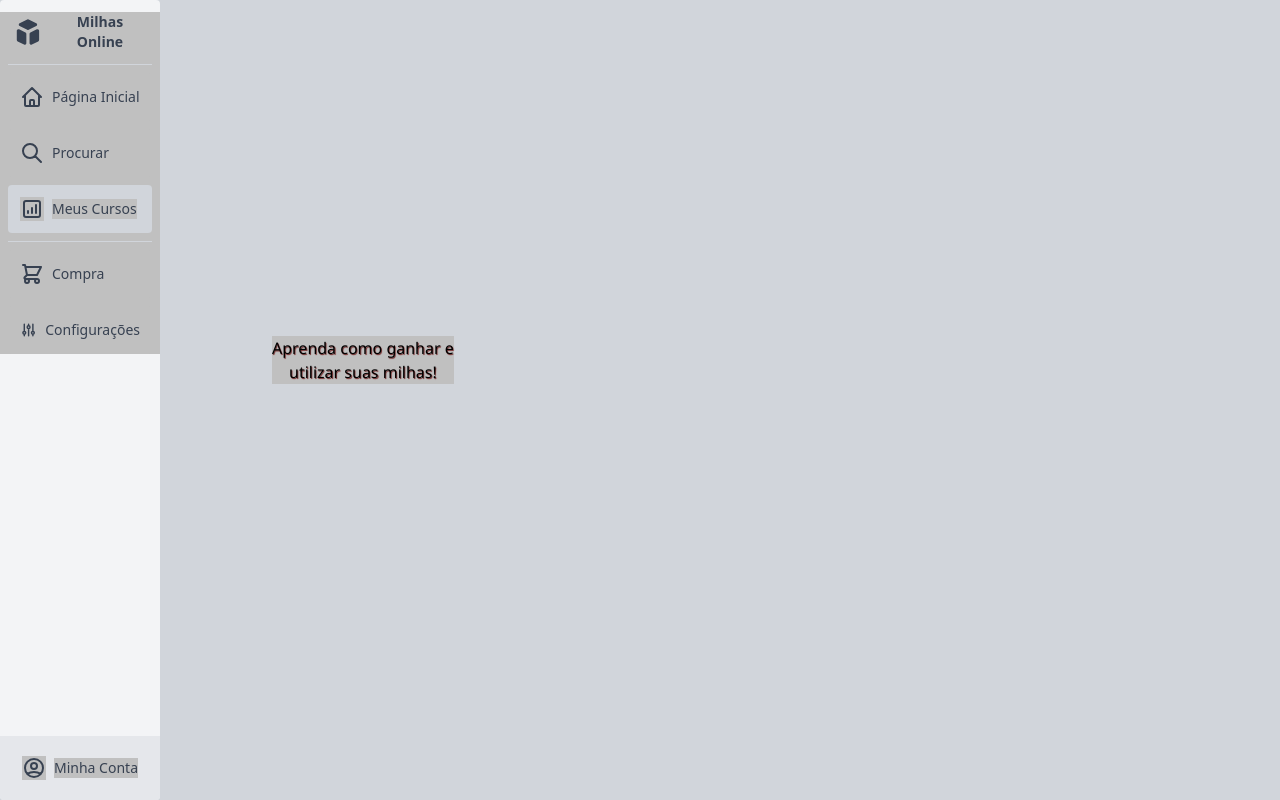
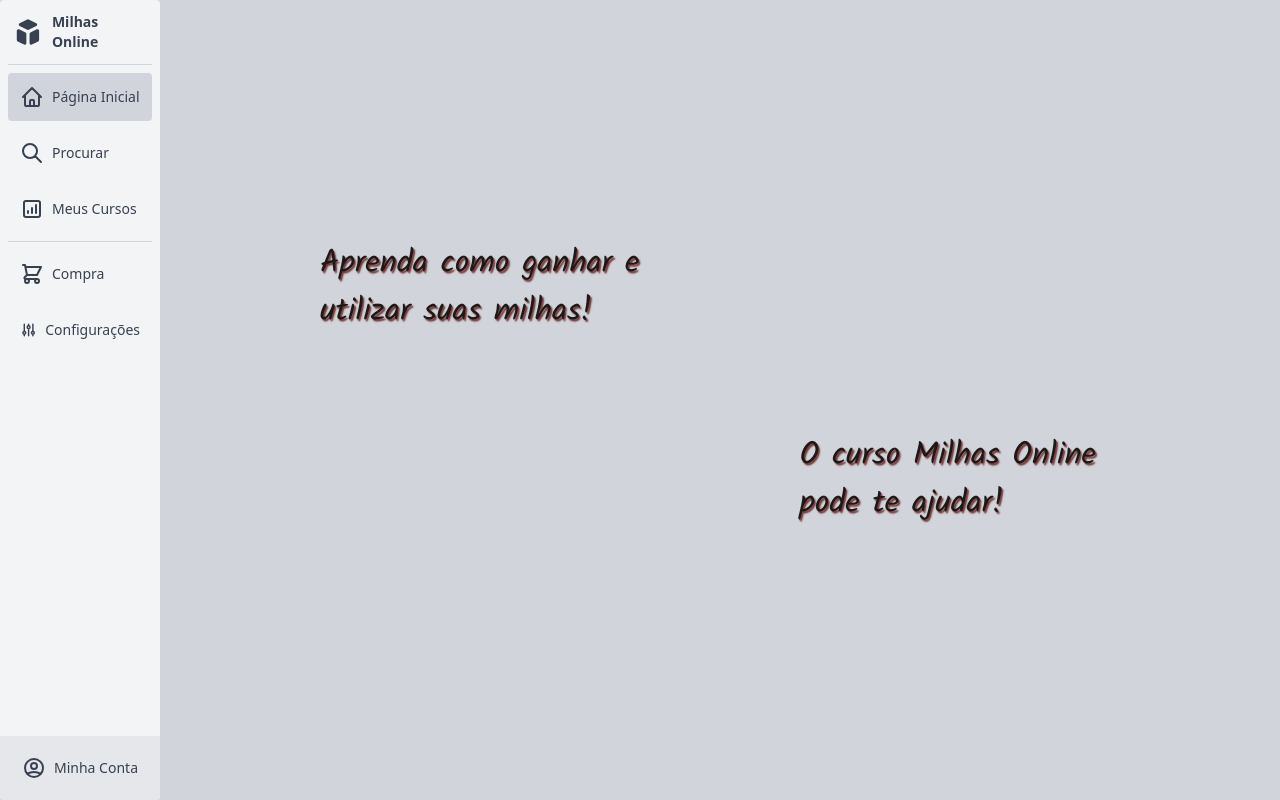
Before and after one commit to Igorrosiak/Miles-WebSite, a plain HTML site: page paginainicial.html in a window 1280 px wide. Drawn offline with nearby package versions, Linux system fonts and the light colour scheme.

Commit message:
arrumando interação

```diff
--- a/css_pg_inicial/style.css
+++ b/css_pg_inicial/style.css
@@ -1,20 +1,21 @@
-*{
-    margin: 0;
-    padding: 0;
-    background-color: rgb(192, 192, 192);
-    text-align: center;
+@import url('https://fonts.googleapis.com/css2?family=Kalam&display=swap');
+
+#cima{
+    text-shadow: 0.05em 0.05em 0.05em rgb(119, 47, 47);
+    font-size: 2em;
+    color: rgb(27, 26, 25);
+    margin-bottom: 7em;
+    margin-left: 5em;
+    font-family: 'Kalam', cursive;
 }
 
-h1{
-    margin-top: 2em;
-    font-family: 'Segoe UI', Tahoma, Geneva, Verdana, sans-serif;
+#baixo{
     text-shadow: 0.05em 0.05em 0.05em rgb(119, 47, 47);
-    font-size: 5em;
-}
-
-ul{
-    margin-top: 2em;
-    color: black;
+    font-size: 2em;
+    color: rgb(27, 26, 25);
+    margin-top: 5em;
+    margin-left: 5em;
+    font-family: 'Kalam', cursive;
 }
 
 .h2{
--- a/paginainicial.html
+++ b/paginainicial.html
@@ -5,18 +5,8 @@
     <meta http-equiv="X-UA-Compatible" content="IE=edge">
     <meta name="viewport" content="width=device-width, initial-scale=1.0">
     <title>Página Inicial</title>
-    <link rel="stylesheet" href="/css_pg_inicial/style.css">
     <link href="https://cdnjs.cloudflare.com/ajax/libs/tailwindcss/2.0.1/tailwind.min.css" rel="stylesheet">
-    <style>
-        .rotate-45 {
-            --transform-rotate: 45deg;
-            transform: rotate(45deg);
-        }
-
-        .group:hover .group-hover\:flex {
-            display: flex;
-        }
-    </style>
+    <link rel="stylesheet" href="./css_pg_inicial/style.css">
 </head>
 <body class="flex items-center w-screen h-screen p-10 space-x-6 bg-gray-300" style="padding: 0;">
 
@@ -30,7 +20,7 @@
 		</a>
 		<div class="w-full px-2">
 			<div class="flex flex-col items-center w-full mt-3 border-t border-gray-300">
-				<a class="flex items-center w-full h-12 px-3 mt-2 rounded hover:bg-gray-300" href="paginainicial.html">
+				<a class="flex items-center w-full h-12 px-3 mt-2 bg-gray-300 rounded" href="paginainicial.html">
 					<svg class="w-6 h-6 stroke-current" xmlns="http://www.w3.org/2000/svg" fill="none" viewBox="0 0 24 24" stroke="currentColor">
 						<path stroke-linecap="round" stroke-linejoin="round" stroke-width="2" d="M3 12l2-2m0 0l7-7 7 7M5 10v10a1 1 0 001 1h3m10-11l2 2m-2-2v10a1 1 0 01-1 1h-3m-6 0a1 1 0 001-1v-4a1 1 0 011-1h2a1 1 0 011 1v4a1 1 0 001 1m-6 0h6" />
 					</svg>
@@ -42,7 +32,7 @@
 					</svg>
 					<span class="ml-2 text-sm font-medium">Procurar</span>
 				</a>
-				<a class="flex items-center w-full h-12 px-3 mt-2 bg-gray-300 rounded" href="meuscursos.html">
+				<a class="flex items-center w-full h-12 px-3 mt-2 rounded hover:bg-gray-300" href="meuscursos.html">
 					<svg class="w-6 h-6 stroke-current" xmlns="http://www.w3.org/2000/svg" fill="none" viewBox="0 0 24 24" stroke="currentColor">
 						<path stroke-linecap="round" stroke-linejoin="round" stroke-width="2" d="M16 8v8m-4-5v5m-4-2v2m-2 4h12a2 2 0 002-2V6a2 2 0 00-2-2H6a2 2 0 00-2 2v12a2 2 0 002 2z" />
 					</svg>
@@ -73,8 +63,11 @@
 	</div>
 	<!-- Component End  -->
 
-    <h1 style="margin-bottom: 5em; margin-left: 7em;">Aprenda como ganhar e <br> utilizar suas milhas!</h1>
+    <h1 id="cima">Aprenda como ganhar e <br> utilizar suas milhas!</h1>
 
+    <h1 id="baixo">O curso Milhas Online <br> pode te ajudar!</h1>
+
+    <script src="./css_pg_inicial/js.js"></script>
 
 </body>
 </html>
```
Also changed, not shown: aula1.html (+0 -10 lines), aula2.html (+0 -10 lines), aula3.html (+0 -10 lines), aula4.html (+0 -10 lines), configurações.html (+2 -12 lines), conta.html (+2 -12 lines), meuscursos.html (+0 -10 lines), paginapgto.html (+2 -12 lines), pesquisar.html (+2 -12 lines).
